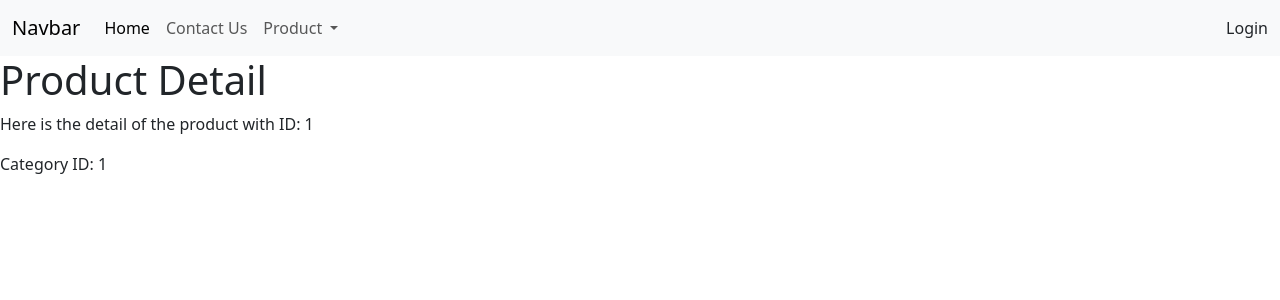
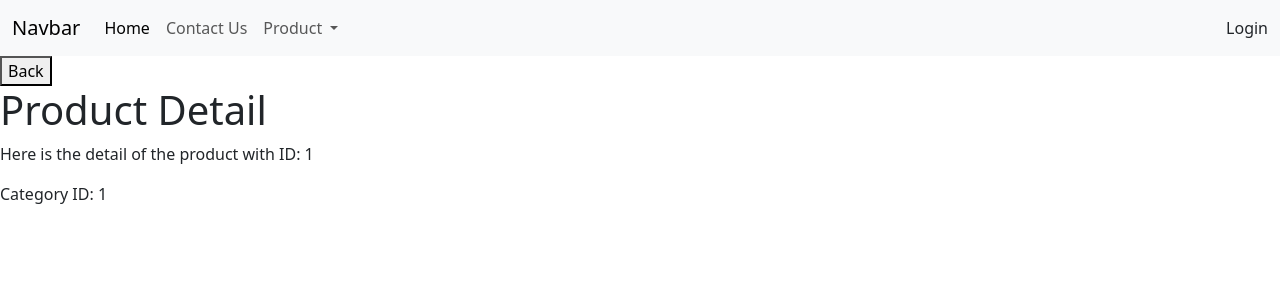
Before and after one commit to mjriveraknowmad/Vue_Fundamentals_Router, a Vue app: page /product/1/1 in a window 1280 px wide. Shown: the top 300 px of the page. Built offline with nearby package versions, Linux system fonts and the light colour scheme.

Commit message:
feat: botón de ir atrás (Volver)

```diff
--- a/src/components/Product/ProductDetail.vue
+++ b/src/components/Product/ProductDetail.vue
@@ -1,5 +1,6 @@
 <template>
   <div>
+    <button @click="$router.go(-1)">Back</button>
     <h1>Product Detail</h1>
     <p>Here is the detail of the product with ID: {{ productId }}</p>
     <p v-if="categoryId">Category ID: {{ categoryId }}</p>
```
